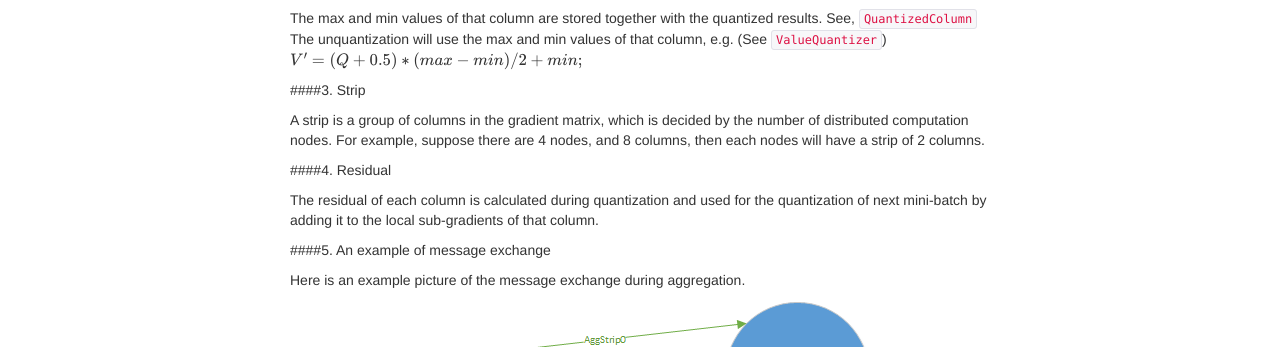
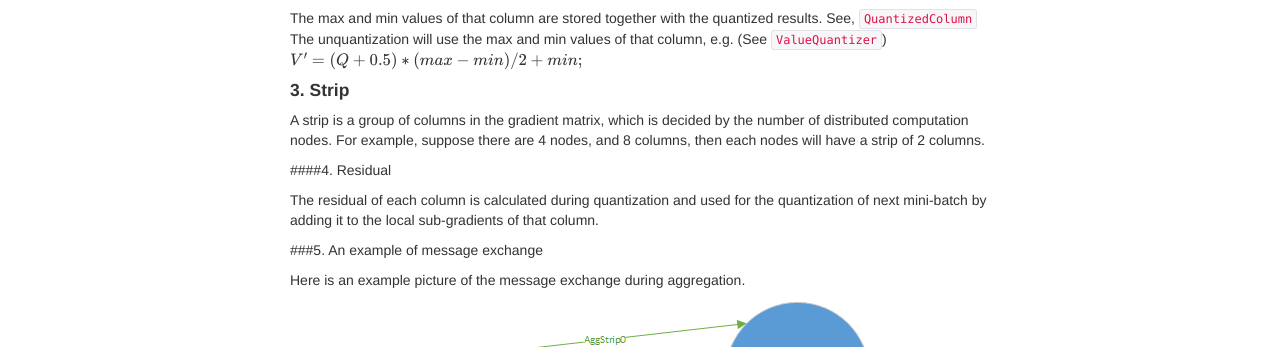
Before and after one commit to xgk/xgk.github.io, a Jekyll site: the page built from _posts/2016-02-06-1Bit.md, in a window 1280 px wide. Shown: the part 717-1064 px from the top of the page. Built offline with Jekyll 4.4.1, drawn with Linux system fonts in a browser that asks for light colours; formulas are drawn with MathJax 3.

Commit message:
reformat 1bit sgd

```diff
--- a/_posts/2016-02-06-1Bit.md
+++ b/_posts/2016-02-06-1Bit.md
@@ -40,16 +40,16 @@ $$
 V’ = (Q+0.5)*(max-min)/2 + min;
 $$
 
-####3.  Strip
+#### 3.  Strip
 
 A strip is a group of columns in the gradient matrix, which is decided by the number of distributed computation nodes.
 For example, suppose there are 4 nodes, and 8 columns, then each nodes will have a strip of 2 columns.
 
-####4.  Residual
+####4. Residual
 
 The residual of each column is calculated during quantization and used for the quantization of next mini-batch by adding it to the local sub-gradients of that column.
 
-####5.  An example of message exchange
+###5.  An example of message exchange
 
 Here is an example picture of the message exchange during aggregation.
 
```
Also changed, not shown: 3 other files.
